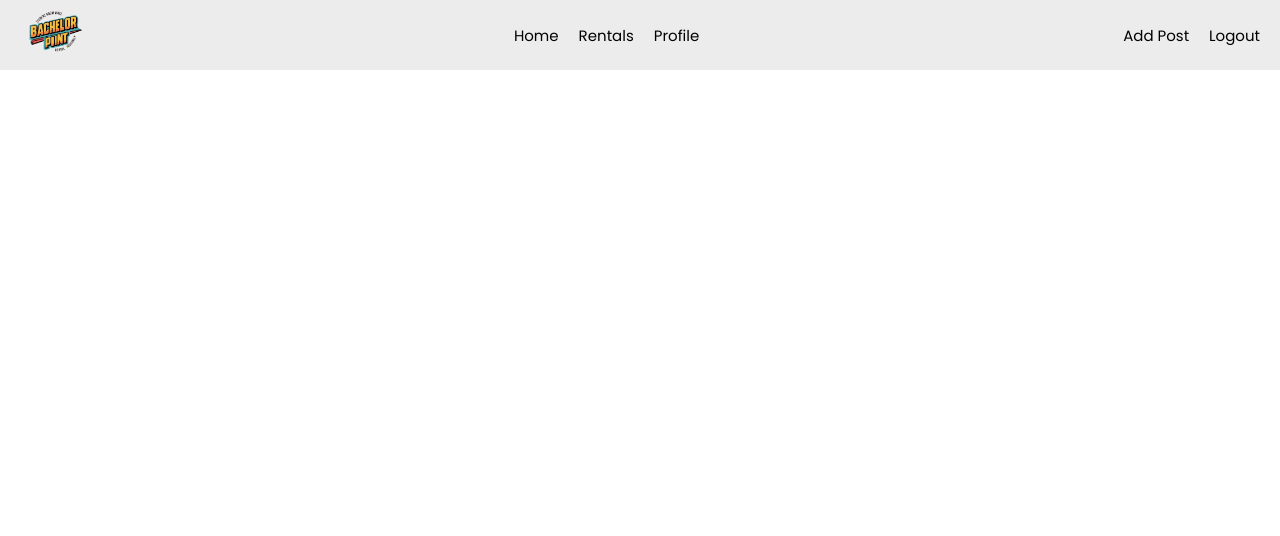
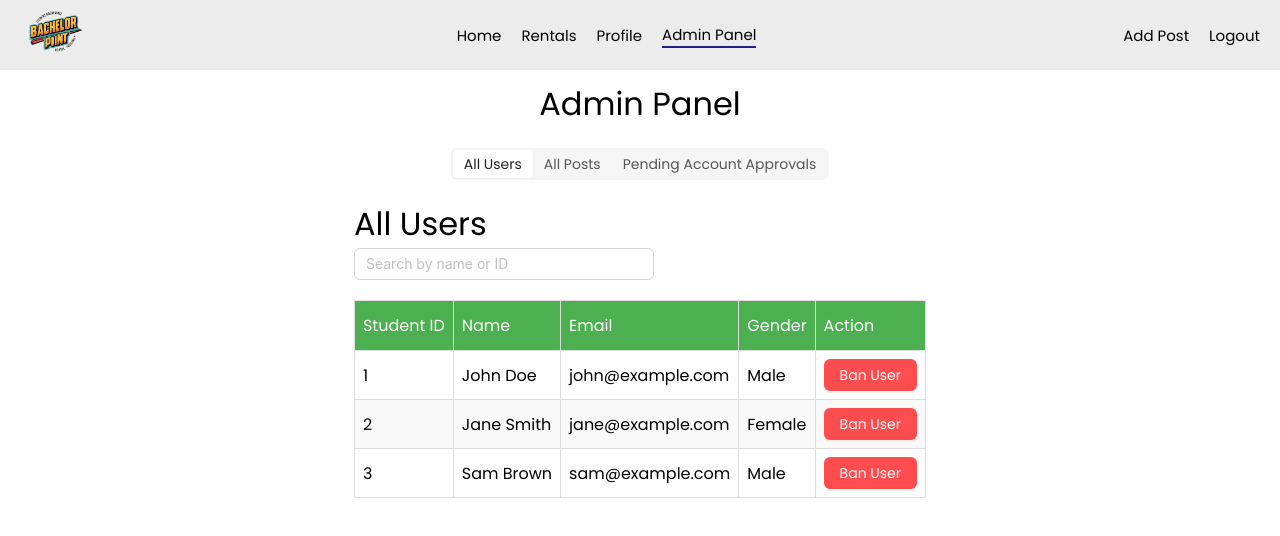
Before and after one commit to mujtahid705/BachelorPoint_frontend, a React (Create React App) app: page /admin in a window 1280 px wide. Shown: the top 536 px of the page. Built offline with nearby package versions, Linux system fonts and the light colour scheme.

Commit message:
admin panel ui completed

```diff
--- a/src/App.js
+++ b/src/App.js
@@ -9,6 +9,7 @@ import AddPost from "./pages/AddPost";
 import EditProfilePage from "./pages/EditProfilePage";
 import EditPost from "./pages/EditPost";
 import DetailedPostPage from "./pages/DetailedPostPage";
+import AdminPanelPage from "./pages/AdminPanelPage";
 
 const App = () => {
   return (
@@ -24,6 +25,7 @@ const App = () => {
         <Route path="/add_post" element={<AddPost />} />
         <Route path="edit_post/:id" element={<EditPost />} />
         <Route path="post/:id" element={<DetailedPostPage />} />
+        <Route path="/admin" element={<AdminPanelPage />} />
       </Routes>
     </>
   );
--- /dev/null
+++ b/src/components/admin panel/ApAccountApprovals.js
@@ -0,0 +1,80 @@
+import { useState } from "react";
+import { Button, Input } from "antd";
+import styles from "./ApAllUsersList.module.css";
+
+const DUMMY_USERS = [
+  {
+    studentId: "1",
+    name: "John Doe",
+    email: "john@example.com",
+    gender: "Male",
+  },
+  {
+    studentId: "2",
+    name: "Jane Smith",
+    email: "jane@example.com",
+    gender: "Female",
+  },
+  {
+    studentId: "3",
+    name: "Sam Brown",
+    email: "sam@example.com",
+    gender: "Male",
+  },
+];
+
+const ApAccountApprove = () => {
+  const [searchQuery, setSearchQuery] = useState("");
+
+  const filteredData = DUMMY_USERS.filter(
+    (user) =>
+      user.name.toLowerCase().includes(searchQuery.toLowerCase()) ||
+      user.studentId.includes(searchQuery)
+  );
+
+  return (
+    <div className={styles.container}>
+      <h1>Pending Account Approvals</h1>
+
+      <Input
+        placeholder="Search by name or ID"
+        value={searchQuery}
+        onChange={(e) => setSearchQuery(e.target.value)}
+        style={{ marginBottom: "20px", width: "300px" }}
+      />
+
+      <div className={styles.usersContainer}>
+        <table className={styles.table}>
+          <thead>
+            <tr>
+              <th>Student ID</th>
+              <th>Name</th>
+              <th>Email</th>
+              <th>Gender</th>
+              <th>Action</th>
+            </tr>
+          </thead>
+          <tbody>
+            {filteredData.map((user) => (
+              <tr key={user.studentId}>
+                <td>{user.studentId}</td>
+                <td>{user.name}</td>
+                <td>{user.email}</td>
+                <td>{user.gender}</td>
+                <td>
+                  <Button type="primary">Approve</Button>
+                  {"  "}
+                  <Button type="primary" danger>
+                    Delete
+                  </Button>
+                </td>
+              </tr>
+            ))}
+          </tbody>
+        </table>
+      </div>
+    </div>
+  );
+};
+
+export default ApAccountApprove;
--- /dev/null
+++ b/src/components/admin panel/ApAllPosts.js
@@ -0,0 +1,116 @@
+import { useState } from "react";
+import { Button, Input } from "antd";
+import styles from "./ApAllUsersList.module.css";
+
+import img from "../../assets/cover2.jpg";
+import img1 from "../../assets/apartment1.jpg";
+import img2 from "../../assets/apartment2.jpg";
+import img3 from "../../assets/apartment3.jpg";
+import img4 from "../../assets/apartment4.jpg";
+
+const DUMMY_DATA = [
+  {
+    id: 0,
+    image: img,
+    title: "Three Bed Apartment",
+    description: "Its a fully furnished two bed apartment. Size: 1500sqft",
+    price: "40,000 Taka",
+    location: "Road 8, Gulshan, Dhaka",
+  },
+  {
+    id: 1,
+    image: img1,
+    title: "Fully Furnished Apartment",
+    description: "Its a fully furnished two bed apartment. Size: 1500sqft",
+    price: "65,000 Taka",
+    location: "Road 11, Banani, Dhaka",
+  },
+  {
+    id: 2,
+    image: img2,
+    title: "Two Bed Apartment",
+    description: "Its a fully furnished two bed apartment. Size: 1500sqft",
+    price: "25,000 Taka",
+    location: "Sector 11, Uttara, Dhaka",
+  },
+  {
+    id: 3,
+    image: img3,
+    title: "One Bedroom for Rent",
+    description: "Its a fully furnished two bed apartment. Size: 1500sqft",
+    price: "9,500 Taka",
+    location: "Merul Badda, Dhaka",
+  },
+  {
+    id: 4,
+    image: img4,
+    title: "One Seat in a Bedroom for Rent",
+    description: "Its a fully furnished two bed apartment. Size: 1500sqft",
+    price: "5,000 Taka",
+    location: "Merul Badda, Dhaka",
+  },
+];
+
+const ApAllPostsList = () => {
+  const [searchQuery, setSearchQuery] = useState("");
+
+  const filteredData = DUMMY_DATA.filter(
+    (post) =>
+      post.title.toLowerCase().includes(searchQuery.toLowerCase()) ||
+      post.id.toString().includes(searchQuery)
+  );
+
+  return (
+    <div className={styles.container}>
+      <h1>All Posts</h1>
+
+      <Input
+        placeholder="Search by title or ID"
+        value={searchQuery}
+        onChange={(e) => setSearchQuery(e.target.value)}
+        style={{ marginBottom: "20px", width: "300px" }}
+      />
+
+      <div className={styles.postsContainer}>
+        <table className={styles.table}>
+          <thead>
+            <tr>
+              <th>Post ID</th>
+              <th>Image</th>
+              <th>Title</th>
+              <th>Description</th>
+              <th>Price</th>
+              <th>Location</th>
+              <th>Action</th>
+            </tr>
+          </thead>
+          <tbody>
+            {filteredData.map((post) => (
+              <tr key={post.id}>
+                <td>{post.id}</td>
+                <td>
+                  <img
+                    src={post.image}
+                    alt={post.title}
+                    className={styles.image}
+                  />
+                </td>
+                <td>{post.title}</td>
+                <td>{post.description}</td>
+                <td>{post.price}</td>
+                <td>{post.location}</td>
+                <td>
+                  <Button type="primary" danger>
+                    Delete
+                  </Button>
+                </td>
+              </tr>
+            ))}
+          </tbody>
+        </table>
+      </div>
+    </div>
+  );
+};
+
+export default ApAllPostsList;
--- /dev/null
+++ b/src/components/admin panel/ApAllUsersList.js
@@ -0,0 +1,78 @@
+import { useState } from "react";
+import { Button, Input } from "antd";
+import styles from "./ApAllUsersList.module.css";
+
+const DUMMY_USERS = [
+  {
+    studentId: "1",
+    name: "John Doe",
+    email: "john@example.com",
+    gender: "Male",
+  },
+  {
+    studentId: "2",
+    name: "Jane Smith",
+    email: "jane@example.com",
+    gender: "Female",
+  },
+  {
+    studentId: "3",
+    name: "Sam Brown",
+    email: "sam@example.com",
+    gender: "Male",
+  },
+];
+
+const ApAllUsersList = () => {
+  const [searchQuery, setSearchQuery] = useState("");
+
+  const filteredData = DUMMY_USERS.filter(
+    (user) =>
+      user.name.toLowerCase().includes(searchQuery.toLowerCase()) ||
+      user.studentId.includes(searchQuery)
+  );
+
+  return (
+    <div className={styles.container}>
+      <h1>All Users</h1>
+
+      <Input
+        placeholder="Search by name or ID"
+        value={searchQuery}
+        onChange={(e) => setSearchQuery(e.target.value)}
+        style={{ marginBottom: "20px", width: "300px" }}
+      />
+
+      <div className={styles.usersContainer}>
+        <table className={styles.table}>
+          <thead>
+            <tr>
+              <th>Student ID</th>
+              <th>Name</th>
+              <th>Email</th>
+              <th>Gender</th>
+              <th>Action</th>
+            </tr>
+          </thead>
+          <tbody>
+            {filteredData.map((user) => (
+              <tr key={user.studentId}>
+                <td>{user.studentId}</td>
+                <td>{user.name}</td>
+                <td>{user.email}</td>
+                <td>{user.gender}</td>
+                <td>
+                  <Button type="primary" danger>
+                    Ban User
+                  </Button>
+                </td>
+              </tr>
+            ))}
+          </tbody>
+        </table>
+      </div>
+    </div>
+  );
+};
+
+export default ApAllUsersList;
--- /dev/null
+++ b/src/components/admin panel/ApAllUsersList.module.css
@@ -0,0 +1,54 @@
+.table {
+  width: 100%;
+  border-collapse: collapse;
+}
+
+.table th,
+.table td {
+  border: 1px solid #ddd;
+  padding: 8px;
+}
+
+.table th {
+  background-color: #f2f2f2;
+  text-align: left;
+}
+
+.table tr:nth-child(even) {
+  background-color: #f9f9f9;
+}
+
+.table tr:hover {
+  background-color: #ddd;
+}
+
+.table th {
+  padding-top: 12px;
+  padding-bottom: 12px;
+  background-color: #4caf50;
+  color: white;
+}
+.action-button {
+  background-color: #4caf50;
+  border: none;
+  color: white;
+  padding: 10px 20px;
+  text-align: center;
+  text-decoration: none;
+  display: inline-block;
+  font-size: 16px;
+  margin: 4px 2px;
+  cursor: pointer;
+  border-radius: 4px;
+}
+
+.action-button:hover {
+  background-color: #45a049;
+}
+
+.table img {
+  width: 50px;
+  height: 50px;
+  border-radius: 50%;
+  object-fit: cover;
+}
--- a/src/components/navbar/Navbar.js
+++ b/src/components/navbar/Navbar.js
@@ -40,6 +40,18 @@ const Navbar = () => {
           >
             <p>Profile</p>
           </Link>
+
+          {/* Will be available only for the admin */}
+          <Link
+            className={
+              location.pathname === "/admin"
+                ? styles.activeOption
+                : styles.options
+            }
+            to="/admin"
+          >
+            <p>Admin Panel</p>
+          </Link>
         </div>
 
         <div className={styles.loginContainer}>
--- a/src/components/ui/RentalCard.js
+++ b/src/components/ui/RentalCard.js
@@ -1,7 +1,7 @@
 import { Link } from "react-router-dom";
 import styles from "./RentalCard.module.css";
 
-const RentalCard = ({ id, image, title, description, price, location }) => {
+const RentalCard = ({ id, image, title, description, rent, location }) => {
   return (
     <Link className={styles.link} to={`/post/${id}`}>
       <div className={styles.card}>
@@ -14,7 +14,7 @@ const RentalCard = ({ id, image, title, description, price, location }) => {
           <p className={styles.description}>{description}</p>
           <div className={styles.footer}>
             <span className={styles.location}>{location}</span>
-            <span className={styles.price}>{price}</span>
+            <span className={styles.price}>{rent}</span>
           </div>
         </div>
       </div>
--- /dev/null
+++ b/src/pages/AdminPanelPage.js
@@ -0,0 +1,31 @@
+import styles from "./AdminPanelPage.module.css";
+import { useState } from "react";
+import { Segmented } from "antd";
+import ApAllUsersList from "../components/admin panel/ApAllUsersList";
+import ApAllPostsList from "../components/admin panel/ApAllPosts";
+import ApAccountApprove from "../components/admin panel/ApAccountApprovals";
+
+const AdminPanelPage = () => {
+  const [activeTab, setActiveTab] = useState("All Users");
+
+  return (
+    <div className={styles.container}>
+      <h1 className={styles.title}>Admin Panel</h1>
+
+      <div className={styles.tabs}>
+        <Segmented
+          options={["All Users", "All Posts", "Pending Account Approvals"]}
+          onChange={(value) => {
+            setActiveTab(value);
+          }}
+        />
+      </div>
+
+      {activeTab === "All Users" && <ApAllUsersList />}
+      {activeTab === "All Posts" && <ApAllPostsList />}
+      {activeTab === "Pending Account Approvals" && <ApAccountApprove />}
+    </div>
+  );
+};
+
+export default AdminPanelPage;
--- /dev/null
+++ b/src/pages/AdminPanelPage.module.css
@@ -0,0 +1,15 @@
+.container {
+  display: flex;
+  flex-direction: column;
+  align-items: center;
+  justify-content: flex-start;
+}
+
+.title {
+  text-align: center;
+  margin-top: 10px;
+}
+
+.tabs {
+  margin: 20px 0;
+}
```
Also changed, not shown: src/components/ui/ProfileCover.js (+7 -10 lines), src/pages/ProfilePage.js (+21 -4 lines), src/pages/RentalPage.js (+6 -6 lines).
